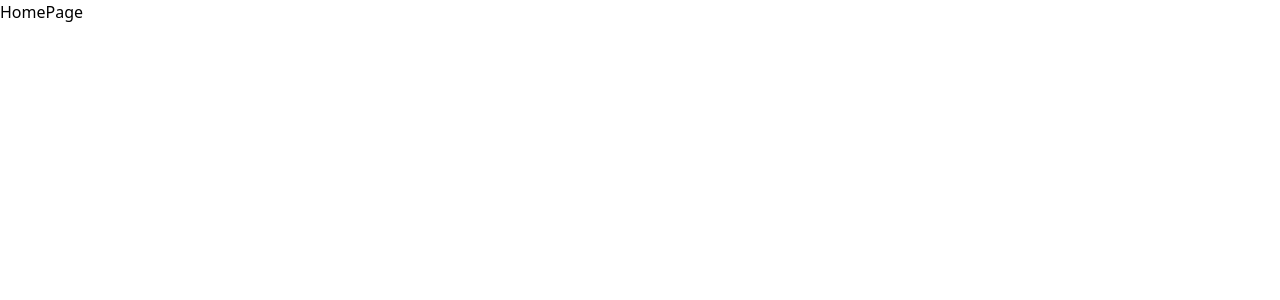
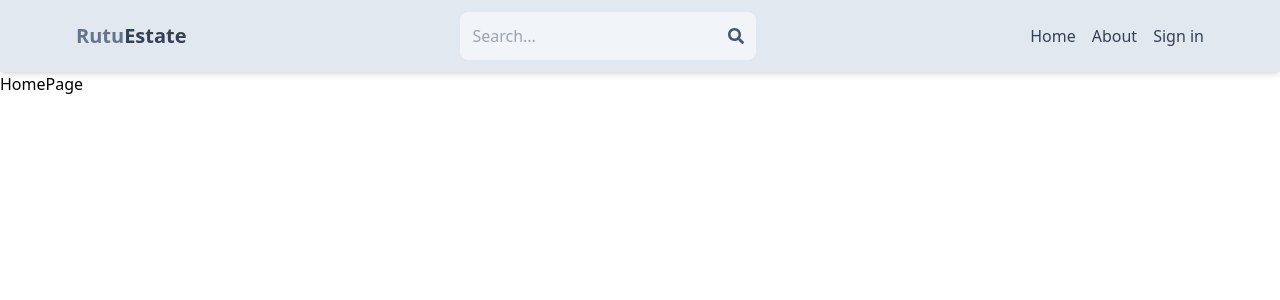
Before and after one commit to ReeturajKumar/Rutu_Estate, a React (Vite) app in the folder client/: page / in a window 1280 px wide. Shown: the top 300 px of the page. Built offline with nearby package versions, Linux system fonts and the light colour scheme.

Commit message:
Header File

```diff
--- a/client/package.json
+++ b/client/package.json
@@ -12,6 +12,7 @@
   "dependencies": {
     "react": "^18.2.0",
     "react-dom": "^18.2.0",
+    "react-icons": "^5.2.1",
     "react-router-dom": "^6.23.1"
   },
   "devDependencies": {
--- a/client/src/App.jsx
+++ b/client/src/App.jsx
@@ -4,10 +4,12 @@ import AboutPage from './Components/Pages/AboutPage';
 import ProfilePage from './Components/Pages/ProfilePage';
 import SignIn from './Components/Pages/SignIn';
 import SignUp from './Components/Pages/SignUp';
+import Header from './Components/Header/Header';
 
 export default function App() {
   return (
     <BrowserRouter>
+    <Header/>
     <Routes>
       <Route path='/' element={<HomePage/>}/>
       <Route path='/about' element={<AboutPage/>}/>
--- /dev/null
+++ b/client/src/Components/Header/Header.css
@@ -0,0 +1,5 @@
+/* .logo {
+  padding-right: 8px;
+  width: 50px;
+  height: 40px;
+} */
--- /dev/null
+++ b/client/src/Components/Header/Header.jsx
@@ -0,0 +1,27 @@
+import {FaSearch} from 'react-icons/fa'
+import "./Header.css"
+import { Link } from 'react-router-dom'
+
+export default function Header() {
+  return (
+    <header className='bg-slate-200 shadow-md'>
+      <div className='flex justify-between items-center max-w-6xl mx-auto p-3'>
+        <Link to='/'>
+          <h1 className='font-bold text-sm sm:text-xl flex flex-wrap'>
+            <span className='text-slate-500'>Rutu</span>
+            <span className='text-slate-700'>Estate</span>
+            </h1>
+        </Link>
+      <form className='bg-slate-100 p-3 rounded-lg flex items-center'>
+        <input type='text' placeholder='Search...' className='bg-transparent focus:outline-none w-24 sm:w-64'/>
+        <FaSearch className='text-slate-600' />
+      </form>
+      <ul className='flex gap-4'>
+        <Link to='/'><li className='hidden sm:inline text-slate-700'>Home</li></Link>
+        <Link to='/about'><li className='hidden sm:inline text-slate-700'>About</li></Link>
+        <Link to='/sign-in'><li className='text-slate-700'>Sign in</li></Link>
+      </ul>
+      </div>
+    </header>
+  )
+}
```
Also changed, not shown: client/src/Components/assests/logo.png (added), 1 other file (tests, documents, lock files or other folders).
